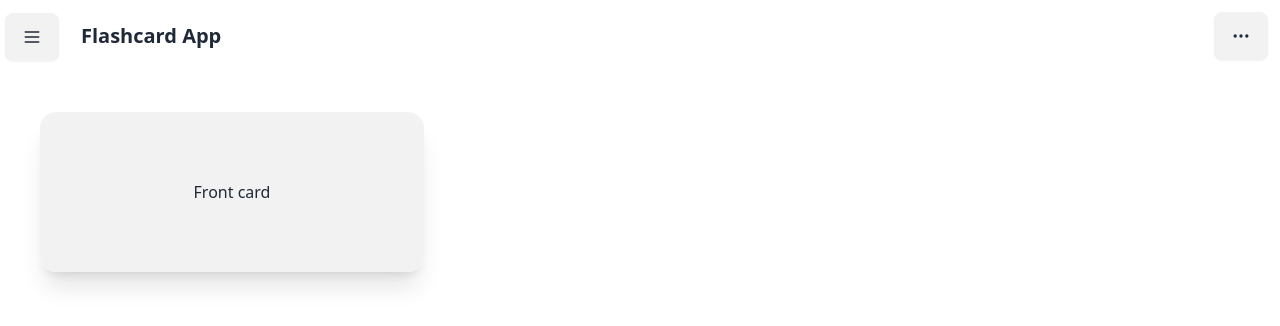
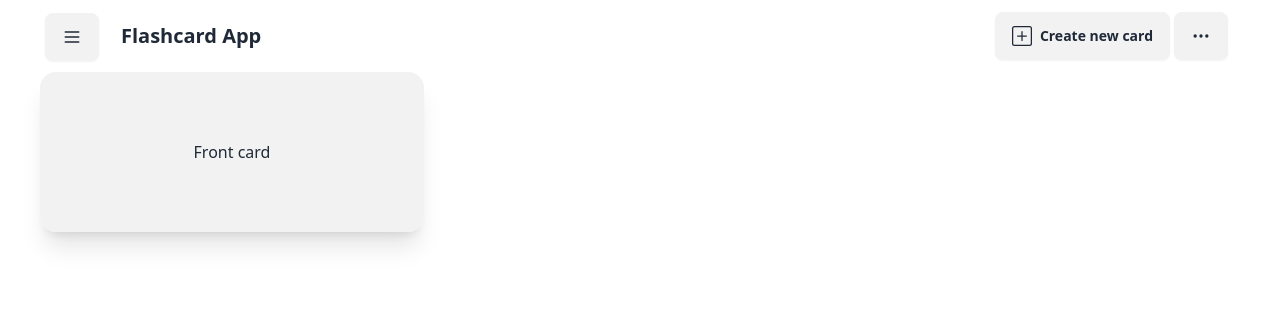
Before and after one commit to izamghali/flashcard, a React (Vite) app: page / in a window 1280 px wide. Shown: the top 326 px of the page. Built offline with nearby package versions, Linux system fonts and the light colour scheme.

Commit message:
STYLE: applied sm:px-10 px-4 to App instead of Card. Changed create new topic & card button on side bar and navbar instead inside of dropdown

```diff
--- a/src/App.jsx
+++ b/src/App.jsx
@@ -9,7 +9,7 @@ function App() {
 
   return (
     <>
-    <section className='relative'>
+    <section className='relative sm:px-10 px-4 duration-200'>
       <QuizModal />
       <TopicModal />
 
@@ -17,7 +17,7 @@ function App() {
       <Navbar />
       <Drawer />
 
-      <div className='p-10'>
+      <div className=''>
         <Card />
 
       </div>
--- a/src/components/Drawer.jsx
+++ b/src/components/Drawer.jsx
@@ -10,9 +10,18 @@ export default function Drawer(props) {
             </div>
             <div className="drawer-side">
                 <label htmlFor="my-drawer" aria-label="close sidebar" className="drawer-overlay"></label>
-                <ul className="menu p-4 w-80 min-h-full bg-base-200 text-base-content">
+                <ul className="menu p-4 w-80 min-h-full bg-base-200 text-base-content ">
                 {/* Sidebar content here */}
-                <li><a>Sidebar Item 1</a></li>
+
+                <button className="btn mb-10" onClick={()=>document.getElementById('topic-modal').showModal()}>
+                    <svg xmlns="http://www.w3.org/2000/svg" width="16" height="16" fill="currentColor" className="bi bi-chat-right-dots" viewBox="0 0 16 16">
+                        <path d="M2 1a1 1 0 0 0-1 1v8a1 1 0 0 0 1 1h9.586a2 2 0 0 1 1.414.586l2 2V2a1 1 0 0 0-1-1zm12-1a2 2 0 0 1 2 2v12.793a.5.5 0 0 1-.854.353l-2.853-2.853a1 1 0 0 0-.707-.293H2a2 2 0 0 1-2-2V2a2 2 0 0 1 2-2z"/>
+                        <path d="M5 6a1 1 0 1 1-2 0 1 1 0 0 1 2 0m4 0a1 1 0 1 1-2 0 1 1 0 0 1 2 0m4 0a1 1 0 1 1-2 0 1 1 0 0 1 2 0"/>
+                    </svg>
+                    Create new topic
+                </button>
+
+                <li><a className="">Sidebar Item 1</a></li>
                 <li><a>Sidebar Item 2</a></li>
 
                 </ul>
--- a/src/components/Navbar.jsx
+++ b/src/components/Navbar.jsx
@@ -13,24 +13,27 @@ export default function Navbar(props) {
             <div className="flex-1 ml-2">
                 <a className="btn btn-ghost text-xl">Flashcard App</a>
             </div>
+
             <div className="flex">
+
+                <button className="btn" onClick={()=>document.getElementById('quiz-modal').showModal()}>
+                    <svg class="bi bi-plus-square w-5" xmlns="http://www.w3.org/2000/svg" fill="currentColor" viewBox="0 0 16 16">
+                        <path d="M14 1a1 1 0 0 1 1 1v12a1 1 0 0 1-1 1H2a1 1 0 0 1-1-1V2a1 1 0 0 1 1-1zM2 0a2 2 0 0 0-2 2v12a2 2 0 0 0 2 2h12a2 2 0 0 0 2-2V2a2 2 0 0 0-2-2z"/>
+                        <path d="M8 4a.5.5 0 0 1 .5.5v3h3a.5.5 0 0 1 0 1h-3v3a.5.5 0 0 1-1 0v-3h-3a.5.5 0 0 1 0-1h3v-3A.5.5 0 0 1 8 4"/>
+                    </svg>
+                    Create new card
+                </button>
+
                 <div className="dropdown dropdown-end dropdown-hover">
                     <div tabIndex={0} role="button" className="btn m-1">
                         <svg xmlns="http://www.w3.org/2000/svg" fill="none" viewBox="0 0 24 24" className="inline-block w-5 h-5 stroke-current"><path strokeLinecap="round" strokeLinejoin="round" strokeWidth="2" d="M5 12h.01M12 12h.01M19 12h.01M6 12a1 1 0 11-2 0 1 1 0 012 0zm7 0a1 1 0 11-2 0 1 1 0 012 0zm7 0a1 1 0 11-2 0 1 1 0 012 0z"></path></svg>
                     </div>
                     <ul tabIndex={0} className="dropdown-content z-[1] menu p-2 shadow bg-base-100 rounded-box w-52">
-                        <li><a onClick={()=>document.getElementById('topic-modal').showModal()}>
-                            <svg xmlns="http://www.w3.org/2000/svg" width="16" height="16" fill="currentColor" className="bi bi-chat-right-dots" viewBox="0 0 16 16">
-                                <path d="M2 1a1 1 0 0 0-1 1v8a1 1 0 0 0 1 1h9.586a2 2 0 0 1 1.414.586l2 2V2a1 1 0 0 0-1-1zm12-1a2 2 0 0 1 2 2v12.793a.5.5 0 0 1-.854.353l-2.853-2.853a1 1 0 0 0-.707-.293H2a2 2 0 0 1-2-2V2a2 2 0 0 1 2-2z"/>
-                                <path d="M5 6a1 1 0 1 1-2 0 1 1 0 0 1 2 0m4 0a1 1 0 1 1-2 0 1 1 0 0 1 2 0m4 0a1 1 0 1 1-2 0 1 1 0 0 1 2 0"/>
-                            </svg>
-
-                            Create new topic</a></li>
-                        <li><a onClick={()=>document.getElementById('quiz-modal').showModal()}>
+                        <li><a>
                             <svg xmlns="http://www.w3.org/2000/svg" width="16" height="16" fill="currentColor" className="bi bi-feather" viewBox="0 0 16 16">
                                 <path d="M15.807.531c-.174-.177-.41-.289-.64-.363a3.8 3.8 0 0 0-.833-.15c-.62-.049-1.394 0-2.252.175C10.365.545 8.264 1.415 6.315 3.1S3.147 6.824 2.557 8.523c-.294.847-.44 1.634-.429 2.268.005.316.05.62.154.88q.025.061.056.122A68 68 0 0 0 .08 15.198a.53.53 0 0 0 .157.72.504.504 0 0 0 .705-.16 68 68 0 0 1 2.158-3.26c.285.141.616.195.958.182.513-.02 1.098-.188 1.723-.49 1.25-.605 2.744-1.787 4.303-3.642l1.518-1.55a.53.53 0 0 0 0-.739l-.729-.744 1.311.209a.5.5 0 0 0 .443-.15l.663-.684c.663-.68 1.292-1.325 1.763-1.892.314-.378.585-.752.754-1.107.163-.345.278-.773.112-1.188a.5.5 0 0 0-.112-.172M3.733 11.62C5.385 9.374 7.24 7.215 9.309 5.394l1.21 1.234-1.171 1.196-.027.03c-1.5 1.789-2.891 2.867-3.977 3.393-.544.263-.99.378-1.324.39a1.3 1.3 0 0 1-.287-.018Zm6.769-7.22c1.31-1.028 2.7-1.914 4.172-2.6a7 7 0 0 1-.4.523c-.442.533-1.028 1.134-1.681 1.804l-.51.524zm3.346-3.357C9.594 3.147 6.045 6.8 3.149 10.678c.007-.464.121-1.086.37-1.806.533-1.535 1.65-3.415 3.455-4.976 1.807-1.561 3.746-2.36 5.31-2.68a8 8 0 0 1 1.564-.173"/>
                             </svg>
-                            Create new quiz</a></li>
+                            Option 1</a></li>
                     </ul>
                 </div>
             </div>
--- a/src/components/TopicModal.jsx
+++ b/src/components/TopicModal.jsx
@@ -12,7 +12,7 @@ export default function TopicModal(props) {
                     <span className="label-text-alt">Think about something trending or relatable</span>
                 </div>
                 <div className="flex justify-end mt-4">
-                    <button className="btn btn-secondary w-fit px-10">Create</button>
+                    <button className="btn btn-primary w-fit px-10">Create</button>
                 </div>
             </div>
             <form method="dialog" className="modal-backdrop">
```
Also changed, not shown: src/index.css (+8 -0 lines).
